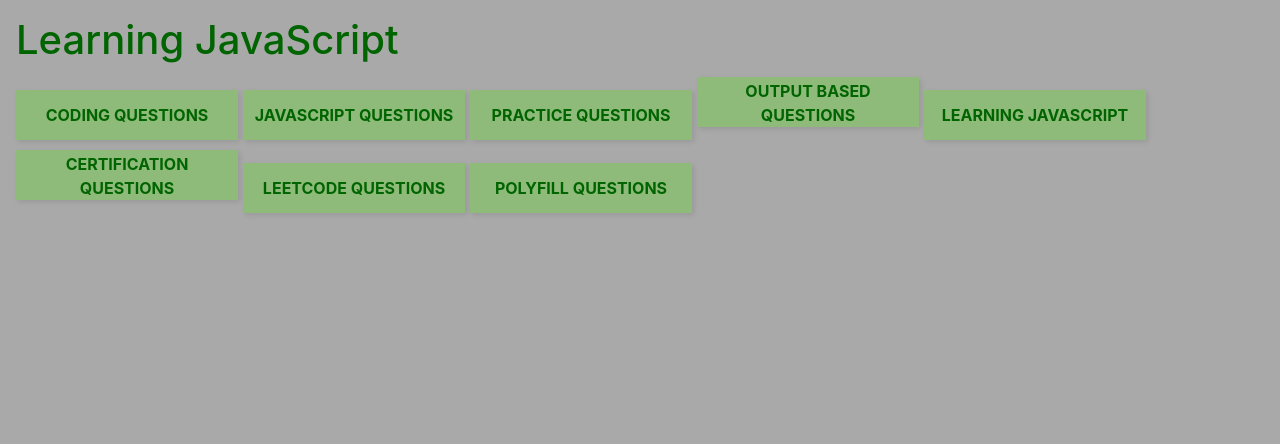
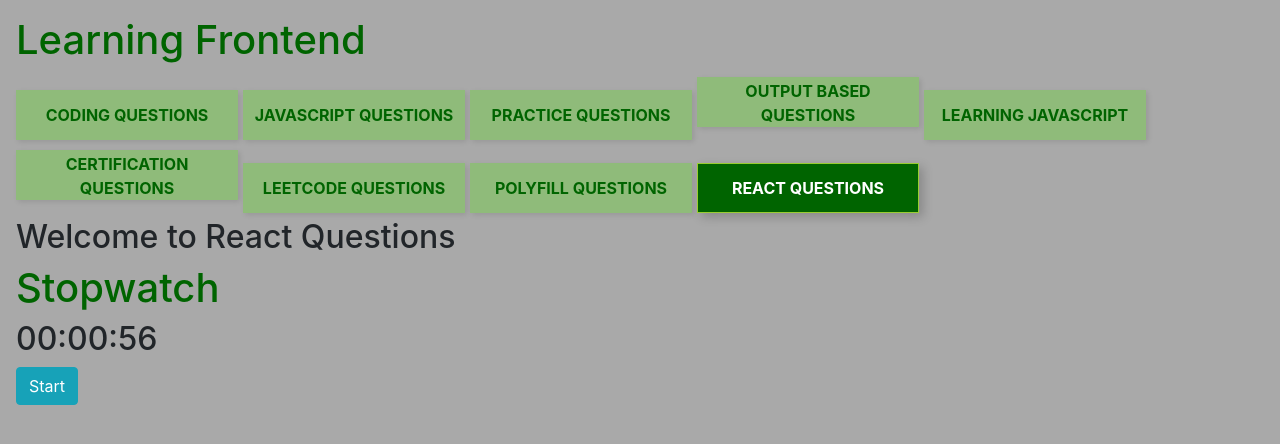
Before and after one commit to Siddharthbeniwal/Practice, a React (Create React App) app: page /react-questions in a window 1280 px wide. Shown: the top 444 px of the page. Built offline with nearby package versions, Linux system fonts and the light colour scheme.

Commit message:
React Q1, Q2- stopwatch

```diff
--- a/package.json
+++ b/package.json
@@ -10,7 +10,7 @@
     "react-dom": "^18.2.0",
     "react-router": "^6.14.2",
     "react-router-dom": "^6.14.2",
-    "react-scripts": "^2.1.3",
+    "react-scripts": "^5.0.1",
     "web-vitals": "^2.1.4"
   },
   "scripts": {
--- a/public/index.html
+++ b/public/index.html
@@ -25,7 +25,7 @@
       work correctly both with client-side routing and a non-root public URL.
       Learn how to configure a non-root public URL by running `npm run build`.
     -->
-    <title>JavaScript Practice</title>
+    <title>Frontend Development</title>
   </head>
   <body>
     <noscript>You need to enable JavaScript to run this app.</noscript>
--- a/src/App.js
+++ b/src/App.js
@@ -8,6 +8,7 @@
 import JavascriptQuestions from "./practiceQuestions/javascriptQuestions";
 import LeetCodeQuestions from "../src/practiceQuestions/leetCodeQuestions";
 import PolyFillQuestions from "../src/practiceQuestions/polyfillQuestions";
+import ReactQuestions from "./practiceQuestions/reactQuestions/reactQuestions";
 import './App.css';
 
 const routes = [
@@ -19,6 +20,7 @@
   { path: "/certification-questions", label: "Certification Questions", component: CertificationQuestions },
   { path: "/leetcode-questions", label: "LeetCode Questions", component: LeetCodeQuestions },
   { path: "/polyfill-questions", label: "Polyfill Questions", component: PolyFillQuestions },
+  { path: "/react-questions", label: "React Questions", component: ReactQuestions },
 ];
 
 function NavigationButtons() {
@@ -40,7 +42,7 @@
   return (
     <Router>
       <div className="main-page">
-        <h1 className="main-heading">Learning JavaScript</h1>
+        <h1 className="main-heading">Learning Frontend</h1>
 
         <NavigationButtons />
 
--- a/src/practiceQuestions/outputBasedQuestions.js
+++ b/src/practiceQuestions/outputBasedQuestions.js
@@ -449,3 +449,6 @@
 // sum(null, 20);
 // sum(undefined, 20);
 // sum(10);
+
+// ***********************************************************************************************************************************************************
+// Q.26
--- /dev/null
+++ b/src/practiceQuestions/reactQuestions/reactQuestions.css
@@ -0,0 +1,9 @@
+.react-questions {
+    h1 {
+        color: darkgreen;
+    }
+
+    button {
+        cursor: pointer;
+    }
+}
--- /dev/null
+++ b/src/practiceQuestions/reactQuestions/reactQuestions.js
@@ -0,0 +1,86 @@
+import React, { useEffect, useState, useRef } from "react";
+import "./reactQuestions.css";
+
+const block = "react-questions";
+export default function ReactQuestions() {
+  return (
+    <div className={block}>
+      <h2>Welcome to React Questions</h2>
+      {/* <Counter /> */}
+      <Stopwatch />
+    </div>
+  );
+}
+
+// ***********************************************************************************************************************************************************
+// Q.1 Create a counter.
+
+function Counter() {
+  const [count, setCount] = useState(0);
+
+  return (
+    <div>
+      <h1>Counter</h1>
+      <p>Count: {count}</p>
+      <button onClick={() => setCount(count + 1)}>Increment</button>
+      <button onClick={() => setCount(count - 1)}>Decrement</button>
+    </div>
+  );
+}
+
+// ***********************************************************************************************************************************************************
+// Q.2 Create a stopwatch.
+
+function Stopwatch() {
+  const [time, setTime] = useState({ hr: 0, min: 0, sec: 56 });
+  const [isTimerRunning, setIsTimerRunning] = useState(false);
+
+  let intervalIdRef = useRef(null);
+
+  const updateTime = () => {
+    setTime((prevTime) => {
+      let { hr, min, sec } = prevTime;
+
+      sec += 1;
+      if (sec === 60) {
+        sec = 0;
+        min += 1;
+      }
+      if (min === 60) {
+        min = 0;
+        hr += 1;
+      }
+
+      return { hr, min, sec };
+    });
+  };
+
+  const handleStartTimer = () => {
+    if (!isTimerRunning) {
+      setIsTimerRunning(true);
+      intervalIdRef.current = setInterval(updateTime, 1000);
+    }
+  };
+
+  const handlePauseTimer = () => {
+    setIsTimerRunning(false);
+    console.log(intervalIdRef.current);
+    clearInterval(intervalIdRef.current);
+  };
+
+  return (
+    <div>
+      <h1>Stopwatch</h1>
+      <h2>
+        {String(time.hr).padStart(2, "0")}:{String(time.min).padStart(2, "0")}:
+        {String(time.sec).padStart(2, "0")}
+      </h2>
+      <button
+        className="btn btn-info"
+        onClick={isTimerRunning ? handlePauseTimer : handleStartTimer}
+      >
+        {isTimerRunning ? "Pause" : "Start"}
+      </button>
+    </div>
+  );
+}
```
Also changed, not shown: 1 other file (tests, documents, lock files or other folders).
